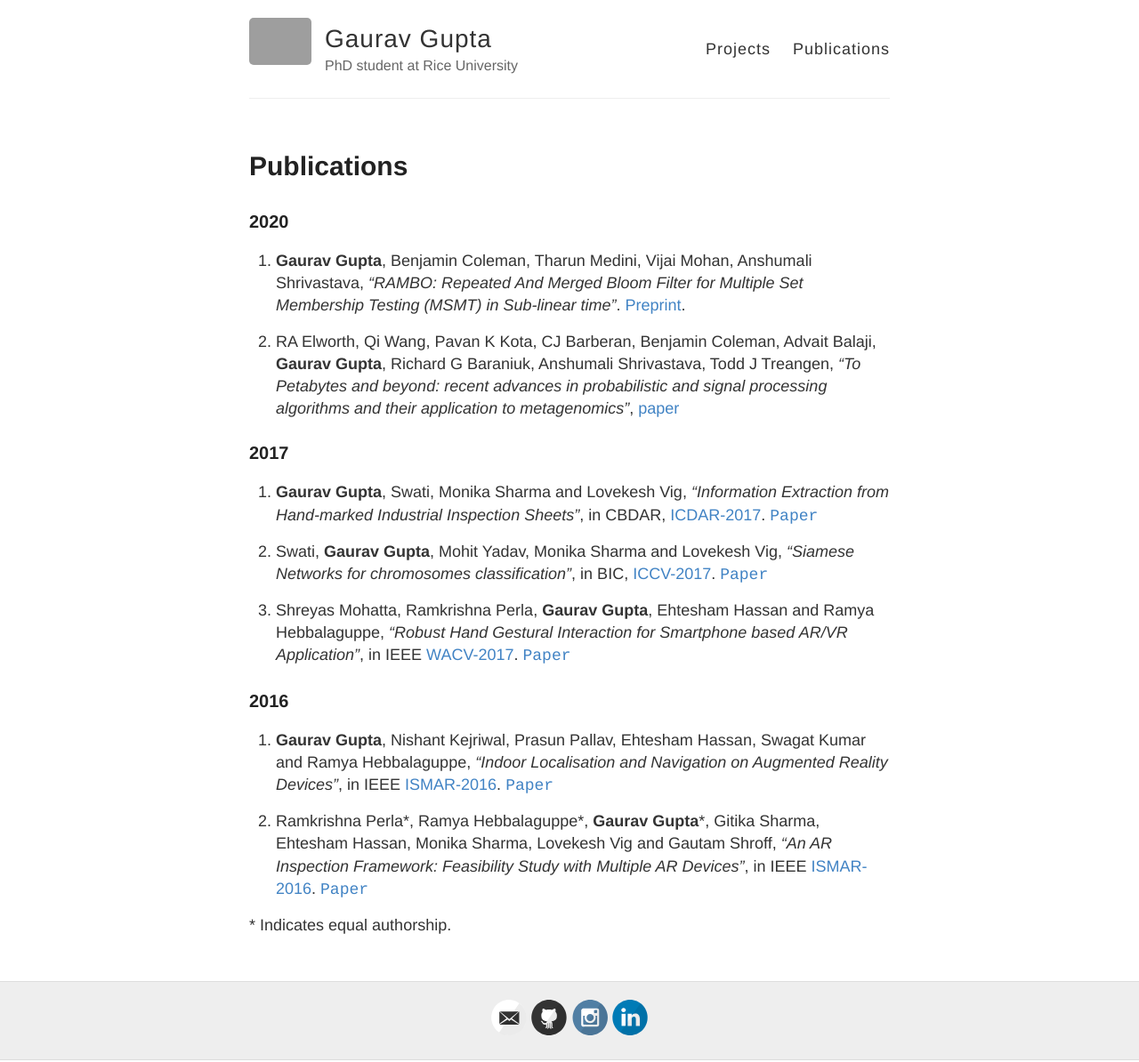
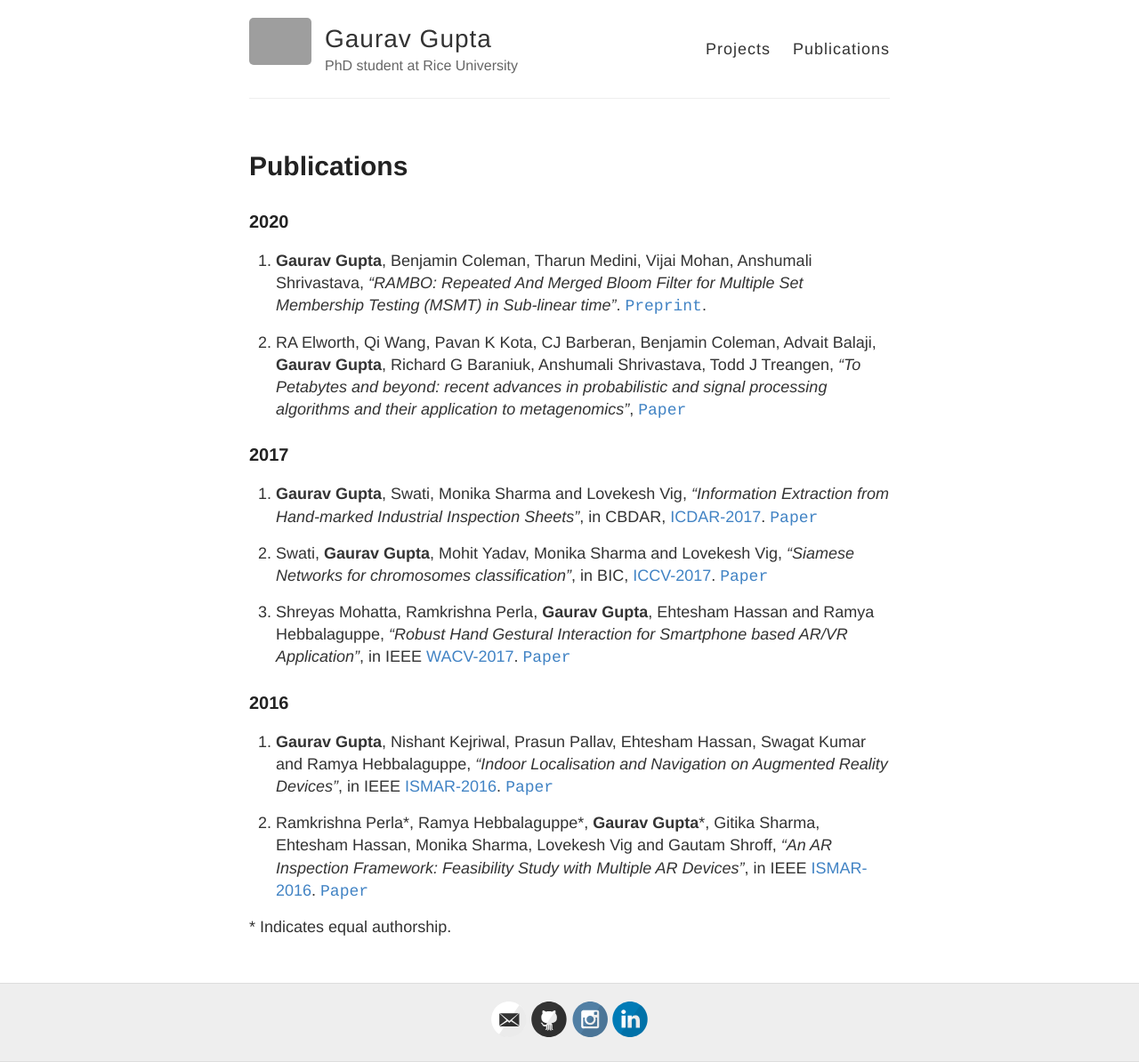
Before and after one commit to gaurav16gupta/gaurav16gupta.github.io, a Jekyll site: the page built from publications.md, in a window 1280 px wide. Shown: the whole page at 89% size. Built offline with Jekyll 4.4.1, drawn with Linux system fonts in a browser that asks for light colours; grey boxes are pictures that could not be loaded.

```diff
--- a/publications.md
+++ b/publications.md
@@ -6,9 +6,9 @@ permalink: /publications/
 
 ### 2020
 
-1. __Gaurav Gupta__, Benjamin Coleman, Tharun Medini, Vijai Mohan, Anshumali Shrivastava, _"RAMBO: Repeated And Merged Bloom Filter for Multiple Set Membership Testing (MSMT) in Sub-linear time"_. [Preprint](https://arxiv.org/abs/1910.02611).
+1. __Gaurav Gupta__, Benjamin Coleman, Tharun Medini, Vijai Mohan, Anshumali Shrivastava, _"RAMBO: Repeated And Merged Bloom Filter for Multiple Set Membership Testing (MSMT) in Sub-linear time"_. [`Preprint`](https://arxiv.org/abs/1910.02611).
 
-2. RA Elworth, Qi Wang, Pavan K Kota, CJ Barberan, Benjamin Coleman, Advait Balaji, __Gaurav Gupta__, Richard G Baraniuk, Anshumali Shrivastava, Todd J Treangen, _"To Petabytes and beyond: recent advances in probabilistic and signal processing algorithms and their application to metagenomics"_, [paper](https://academic.oup.com/nar/article/48/10/5217/5825624)
+2. RA Elworth, Qi Wang, Pavan K Kota, CJ Barberan, Benjamin Coleman, Advait Balaji, __Gaurav Gupta__, Richard G Baraniuk, Anshumali Shrivastava, Todd J Treangen, _"To Petabytes and beyond: recent advances in probabilistic and signal processing algorithms and their application to metagenomics"_, [`Paper`](https://academic.oup.com/nar/article/48/10/5217/5825624)
 
 ### 2017
 
```
